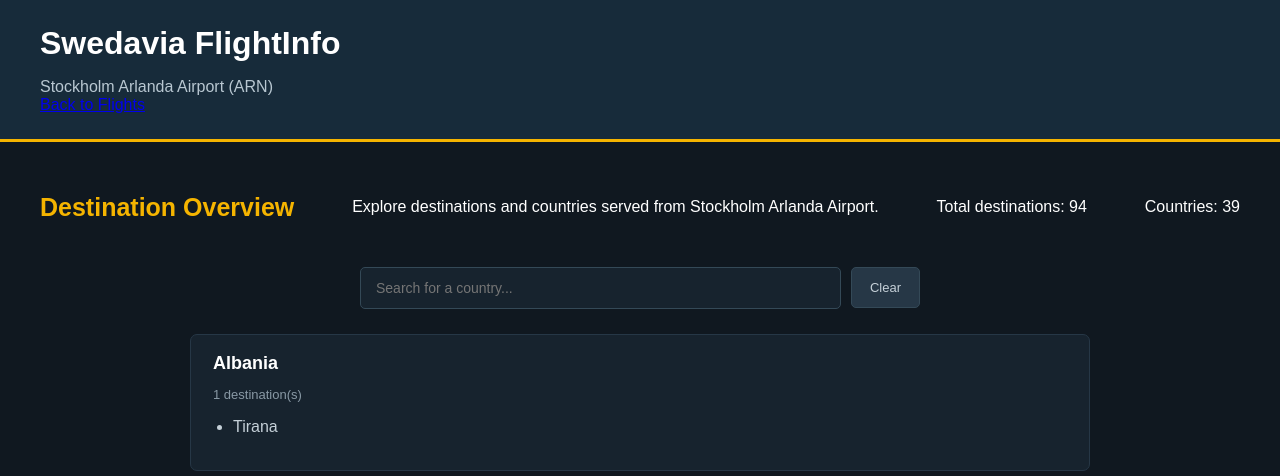
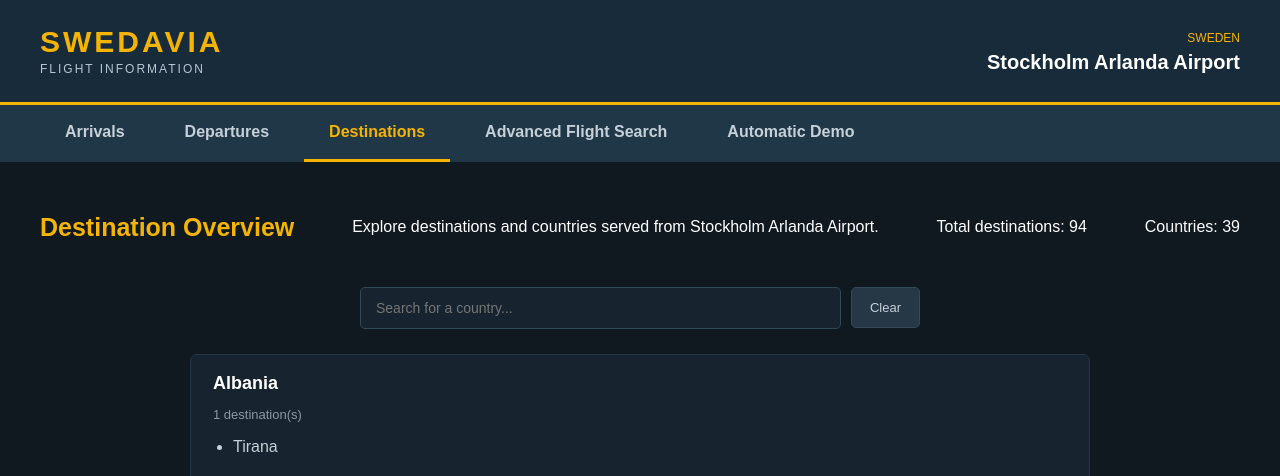
Before and after one commit to MarianaB-dev/swedavia-flightinfo, a Flask app: page /destinations in a window 1280 px wide. Shown: the top 476 px of the page. Run offline with Flask 3, Linux system fonts and the light colour scheme.

Commit message:
Add consistent navigation across all pages

```diff
--- a/templates/destinations.html
+++ b/templates/destinations.html
@@ -1,26 +1,67 @@
+
 <!DOCTYPE html>
 <html lang="en">
 <head>
     <meta charset="UTF-8">
     <meta name="viewport" content="width=device-width, initial-scale=1.0">
     <title>Destinations - Swedavia FlightInfo</title>
-    <link rel="stylesheet" href="{{ url_for('static', filename='css/style.css') }}">
+
+    <link rel="stylesheet"
+          href="{{ url_for('static', filename='css/style.css') }}">
 </head>
 
 <body>
-    <header>
-        <h1>Swedavia FlightInfo</h1>
-        <p>Stockholm Arlanda Airport (ARN)</p>
-        <a href="/">Back to Flights</a>
+
+    <header class="site-header">
+        <div class="logo">
+            <h1>SWEDAVIA</h1>
+            <span>FLIGHT INFORMATION</span>
+        </div>
+
+        <div class="airport-info">
+            <span>SWEDEN</span>
+            <h2>Stockholm Arlanda Airport</h2>
+        </div>
     </header>
 
+    <nav class="main-nav">
+        <a href="{{ url_for('home', type='A') }}">
+            Arrivals
+        </a>
+
+        <a href="{{ url_for('home', type='D') }}">
+            Departures
+        </a>
+
+        <a href="{{ url_for('destinations') }}" class="active">
+            Destinations
+        </a>
+
+        <a href="{{ url_for('odata') }}">
+            Advanced Flight Search
+        </a>
+
+        <a href="{{ url_for('automatic_demo') }}">
+            Automatic Demo
+        </a>
+    </nav>
+
     <main>
+
         {% if error %}
-            <p class="error-message">Unable to load destinations: {{ error }}</p>
+            <p class="error-message">
+                Unable to load destinations: {{ error }}
+            </p>
         {% else %}
+
             <section class="table-heading">
                 <h2>Destination Overview</h2>
-                <p>Explore destinations and countries served from Stockholm Arlanda Airport.</p>
+
+                <p>
+                    Explore destinations and countries served
+                    from Stockholm Arlanda Airport.
+                </p>
+
                 <p>Total destinations: {{ total_cities }}</p>
                 <p>Countries: {{ total_countries }}</p>
             </section>
@@ -31,27 +72,40 @@
                     id="country-search"
                     placeholder="Search for a country..."
                 >
-                <button type="button" id="clear-search">Clear</button>
+
+                <button type="button" id="clear-search">
+                    Clear
+                </button>
             </div>
 
             <div id="destination-list">
+
                 {% for country, cities in countries.items() %}
+
                     <section class="destination-country">
+
                         <h3>{{ country }}</h3>
+
                         <p>{{ cities | length }} destination(s)</p>
+
                         <ul>
                             {% for city in cities %}
                                 <li>{{ city }}</li>
                             {% endfor %}
                         </ul>
+
                     </section>
+
                 {% endfor %}
+
             </div>
 
             <p id="no-results" style="display: none;">
                 No countries found.
             </p>
+
         {% endif %}
+
     </main>
 
     <footer>
@@ -59,23 +113,36 @@
     </footer>
 
     <script>
-        const searchInput = document.getElementById("country-search");
-        const clearButton = document.getElementById("clear-search");
+        const searchInput =
+            document.getElementById("country-search");
+
+        const clearButton =
+            document.getElementById("clear-search");
+
+        const countrySections =
+            document.querySelectorAll(".destination-country");
+
+        const noResults =
+            document.getElementById("no-results");
+
+        if (searchInput && clearButton && noResults) {
 
             clearButton.addEventListener("click", () => {
                 searchInput.value = "";
                 searchInput.dispatchEvent(new Event("input"));
             });
 
-        const countrySections = document.querySelectorAll(".destination-country");
-        const noResults = document.getElementById("no-results");
+            searchInput.addEventListener("input", () => {
 
-        searchInput.addEventListener("input", () => {
-            const searchValue = searchInput.value.toLowerCase().trim();
+                const searchValue =
+                    searchInput.value.toLowerCase().trim();
+
                 let visibleCountries = 0;
 
                 countrySections.forEach(section => {
-                const countryName = section.querySelector("h3").textContent.toLowerCase();
+
+                    const countryName =
+                        section.querySelector("h3").textContent.toLowerCase();
 
                     if (countryName.includes(searchValue)) {
                         section.style.display = "";
@@ -83,10 +150,15 @@
                     } else {
                         section.style.display = "none";
                     }
+
                 });
 
-            noResults.style.display = visibleCountries === 0 ? "block" : "none";
+                noResults.style.display =
+                    visibleCountries === 0 ? "block" : "none";
+
             });
+        }
     </script>
+
 </body>
 </html>
```
Also changed, not shown: templates/demo.html (+34 -5 lines), templates/odata.html (+37 -6 lines). Lines whose indentation alone changed are shown as unchanged.
